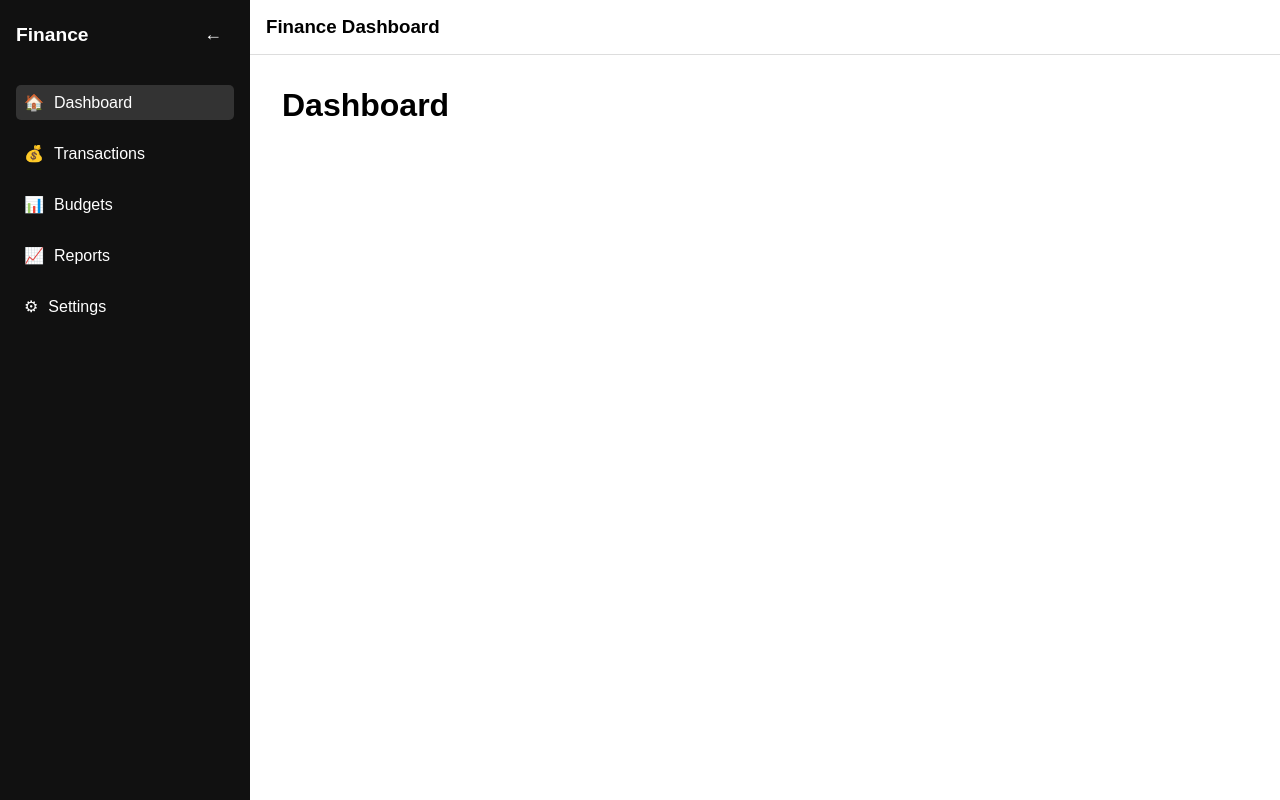
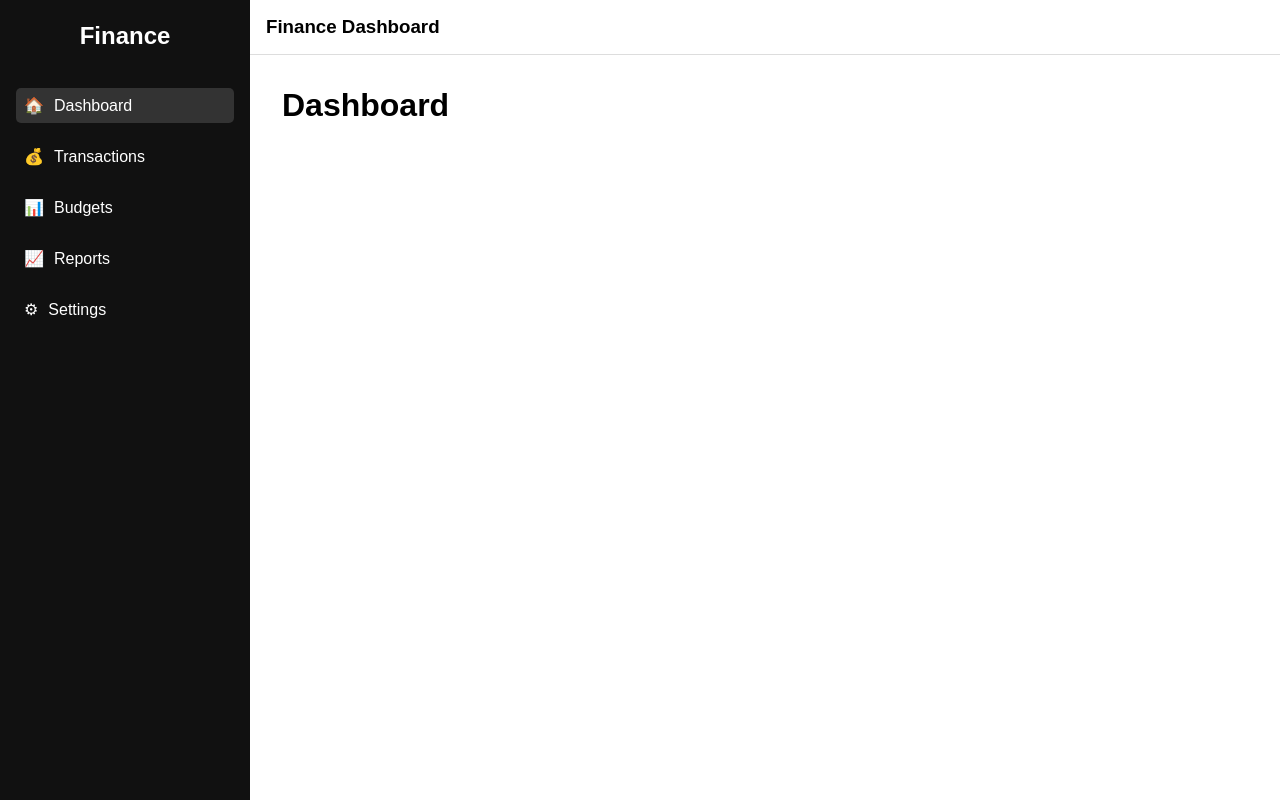
Before and after one commit to Vanish565/React_app, a React (Vite) app: page / in a window 1280 px wide. Built offline with nearby package versions, Linux system fonts and the light colour scheme.

Commit message:
added the overlay effect on the sidebar. Very pointless feature

```diff
--- a/src/components/Sidebar.jsx
+++ b/src/components/Sidebar.jsx
@@ -20,6 +20,7 @@ function Sidebar({ open, setOpen, collapsed, setCollapsed }) {
     >
       {/* Header */}
       <div className="sidebar-header">
+        <div className="logo-wrapper">
           <h2 className="logo">
             {collapsed ? "💰" : "Finance"}
           </h2>
@@ -31,6 +32,7 @@ function Sidebar({ open, setOpen, collapsed, setCollapsed }) {
           >
             {collapsed ? "→" : "←"}
           </button>
+        </div>
       </div>
 
       {/* Links */}
--- a/src/index.css
+++ b/src/index.css
@@ -20,7 +20,7 @@ body {
 }
 
 /* =========================
-   SIDEBAR (desktop)
+   SIDEBAR BASE
 ========================= */
 
 .sidebar {
@@ -34,56 +34,94 @@ body {
   gap: 1rem;
 
   transition: width 0.3s ease;
-  overflow: hidden; /* IMPORTANT for collapse */
+  overflow: hidden;
   z-index: 1000;
 }
 
-/* collapsed mode */
+/* collapsed state */
 .sidebar.collapsed {
   width: 70px;
 }
 
-/* hide text cleanly when collapsed */
-.sidebar.collapsed span {
-  white-space: nowrap;
+/* =========================
+   HEADER
+========================= */
+
+.sidebar-header {
+  margin-bottom: 1rem;
 }
 
-/* header */
-.sidebar-header {
+/* THIS is the key: stacking container */
+.logo-wrapper {
+  position: relative;
+  width: 100%;
+  height: 40px;
+
   display: flex;
-  justify-content: space-between;
   align-items: center;
-  margin-bottom: 1rem;
-}
-.sidebar.collapsed .sidebar-header {
-  flex-direction: column;
-  gap: 10px;
+  justify-content: center;
 }
 
-/* collapse button */
+/* =========================
+   LOGO + BUTTON OVERLAY
+========================= */
+
+.logo,
 .collapse-btn {
+  position: absolute;
+  transition: opacity 0.25s ease, transform 0.25s ease;
+  display: flex;
+  align-items: center;
+  justify-content: center;
+}
+
+/* default state: show logo */
+.logo {
+  opacity: 1;
+  pointer-events: none;
+}
+
+/* default: hide button */
+.collapse-btn {
+  opacity: 0;
+  pointer-events: none;
+
   background: none;
   border: none;
   color: white;
   font-size: 18px;
   cursor: pointer;
-
   min-width: 30px;
-  display: flex;
-  justify-content: center;
 }
 
-/* logo */
-.logo {
-  font-size: 1.2rem;
-  text-align: center;
+/* =========================
+   HOVER SWAP EFFECT
+========================= */
+
+.logo-wrapper:hover .logo {
+  opacity: 0;
+  transform: scale(0.9);
 }
 
+.logo-wrapper:hover .collapse-btn {
+  opacity: 1;
+  pointer-events: auto;
+  transform: scale(1.1);
+}
+
+/* =========================
+   COLLAPSED STATE OVERRIDES
+========================= */
+
+/* optional: make logo bigger when collapsed */
 .sidebar.collapsed .logo {
   font-size: 1.5rem;
-  text-align: center;
 }
 
+/* keep hover behavior working even when collapsed */
+.sidebar.collapsed .logo-wrapper {
+  height: 40px;
+}
 /* =========================
    LINKS
 ========================= */
```
Lines whose indentation alone changed are shown as unchanged.
